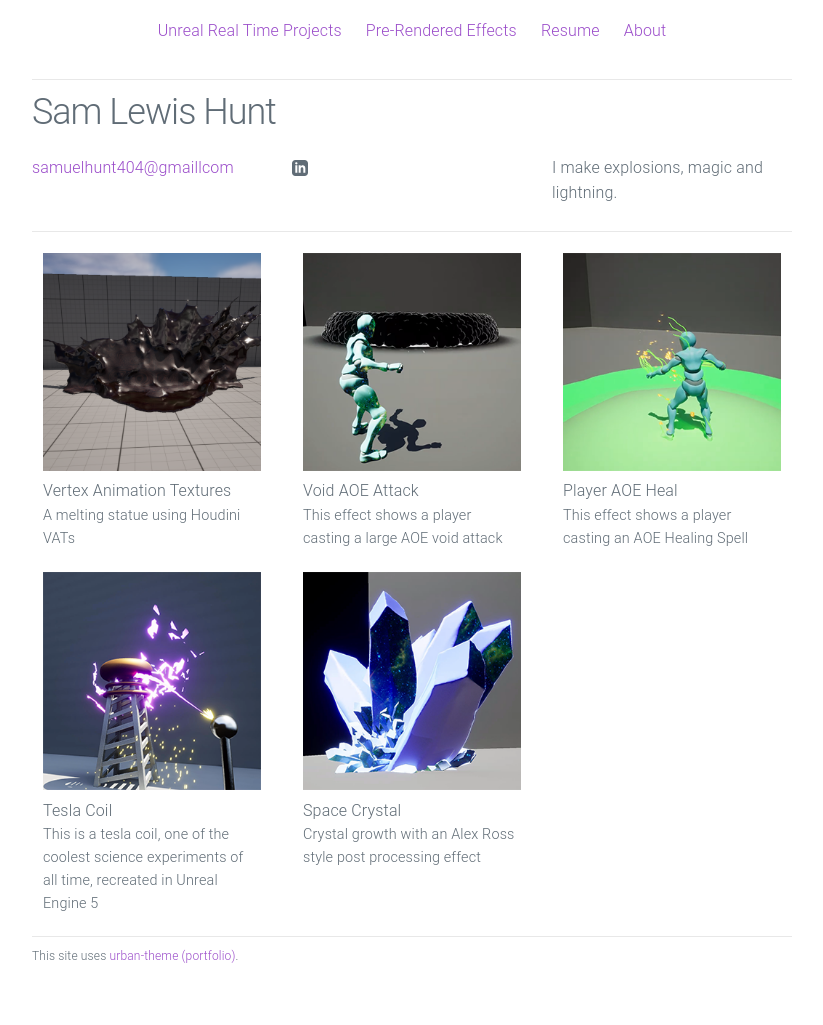
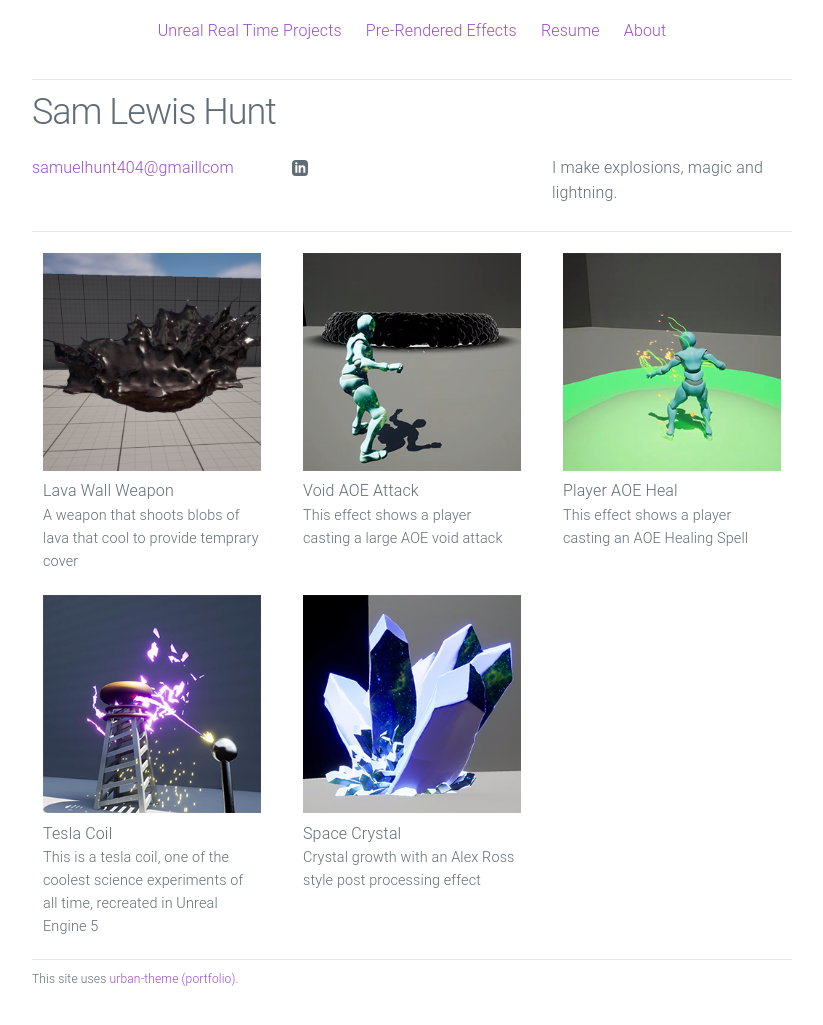
Before and after one commit to samhunt404/samhunt404.github.io, a Jekyll site: the page built from index.html, in a window 1280 px wide. Shown: the whole page, without its empty margins (228-1051 px from the left). Built offline with Jekyll 4.4.1, drawn with Linux system fonts in a browser that asks for light colours; before the commit the page ends 1002 px from its top, so only the background shows below that.

```diff
--- a/_posts/2025-02-25-Lava-Wall.md
+++ b/_posts/2025-02-25-Lava-Wall.md
@@ -1,9 +1,11 @@
 ---
 layout: post
-title:  "Vertex Animation Textures"
-summary: "A melting statue using Houdini VATs"
+title:  "Lava Wall Weapon"
+summary: "A weapon that shoots blobs of lava that cool to provide temprary cover"
 date:   2025-02-24 10:17:00
 preview: /assets/LavaWallThumbNail.png
 ---
 
 {% include youtube.html id="SwZkA_Hh1TA" %}
+
+{% include /assets/Lava-Gun-Vid.mp4}
```
Also changed, not shown: 1 other file.
